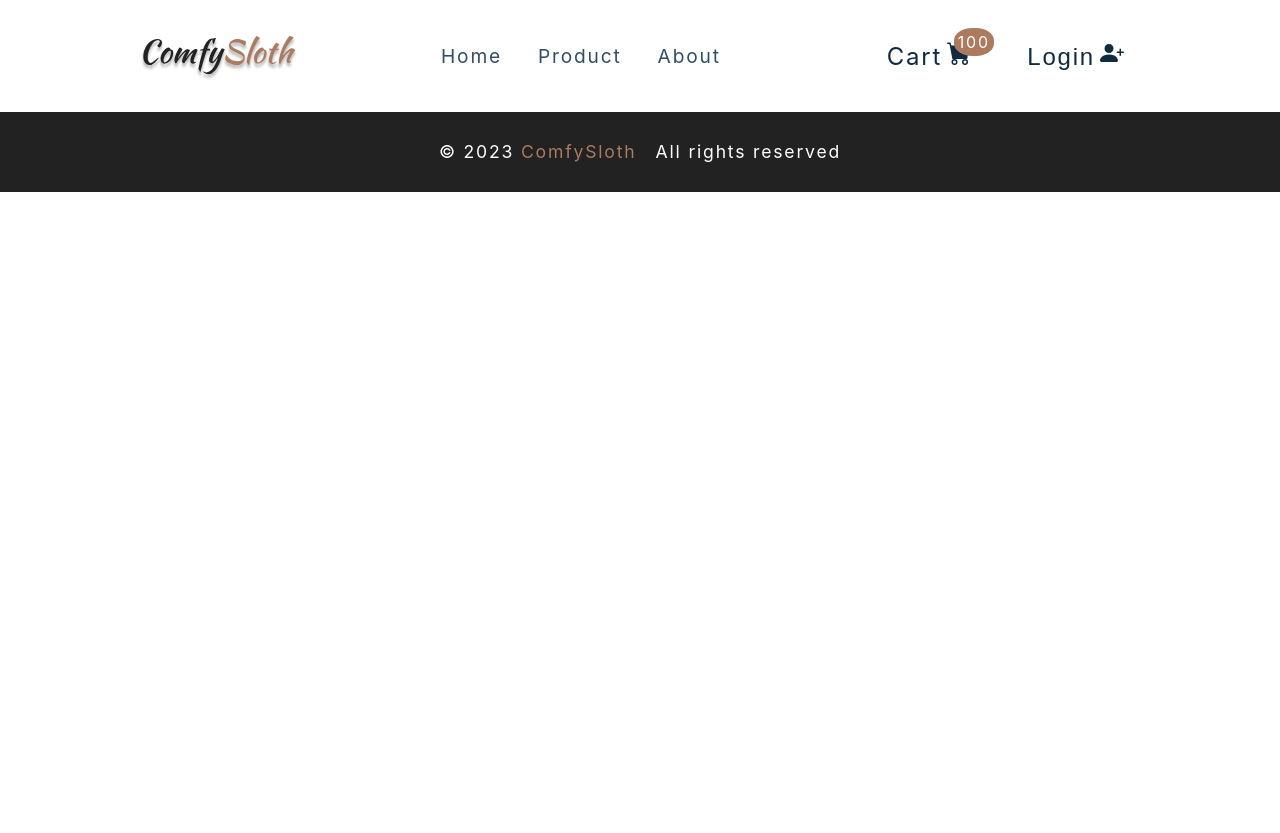
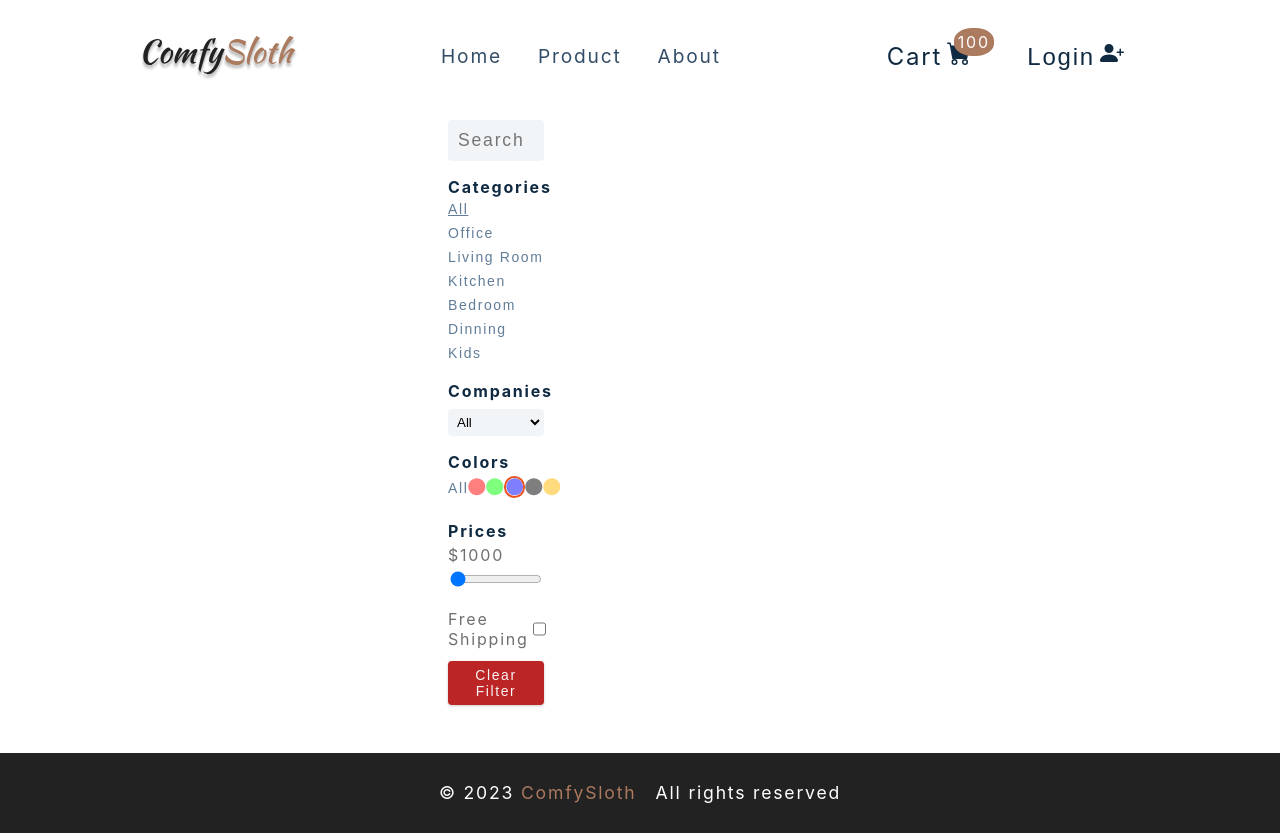
Before and after one commit to duynguyen19051997/Real-React-Project, a React (Create React App) app in the folder 14-comfy-sloth/: page /products in a window 1280 px wide. Before the commit the page ends 800 px from the top, so only its background shows below. Built offline with nearby package versions, Linux system fonts and the light colour scheme.

Commit message:
product filter

```diff
--- a/14-comfy-sloth/src/App.js
+++ b/14-comfy-sloth/src/App.js
@@ -4,13 +4,15 @@ import { Footer } from "./components/footer";
 import { Header } from "./components/header";
 import { Home } from "./pages/home";
 import "./App.css";
+import { Products } from "./pages/products";
 
 function App() {
   return (
     <div className="App">
       <Header />
       <Routes>
-        <Route exact path="/" element={<Home />} />
+        <Route path="/" element={<Home />} />
+        <Route exact path="/products" element={<Products />} />
       </Routes>
       <Footer />
     </div>
--- /dev/null
+++ b/14-comfy-sloth/src/components/productsFilter.js
@@ -0,0 +1,100 @@
+import React from "react";
+
+import { FaCircle } from "react-icons/fa";
+
+import classes from "./productsFilter.module.css";
+
+export const ProductsFilter = (props) => {
+  return (
+    <section className={classes["products_filter_container"]}>
+      <form className={classes["filter_form"]}>
+        <div className={classes["form_control"]}>
+          <input
+            type="text"
+            name="search"
+            placeholder="Search"
+            className={classes["search_input"]}
+          />
+        </div>
+        <div className={classes["form_control"]}>
+          <h5>categories</h5>
+          <button
+            className={`btn ${classes["btn_filter"]} ${classes["active"]}`}
+          >
+            All
+          </button>
+          <button className={`btn ${classes["btn_filter"]}`}>Office</button>
+          <button className={`btn ${classes["btn_filter"]}`}>
+            Living room
+          </button>
+          <button className={`btn ${classes["btn_filter"]}`}>kitchen</button>
+          <button className={`btn ${classes["btn_filter"]}`}>bedroom</button>
+          <button className={`btn ${classes["btn_filter"]}`}>dinning</button>
+          <button className={`btn ${classes["btn_filter"]}`}>kids</button>
+        </div>
+        <div className={classes["form_control"]}>
+          <h5>companies</h5>
+          <select>
+            <option defaultValue="0">All</option>
+            <option defaultValue="1">Macos</option>
+            <option defaultValue="2">Liddy</option>
+            <option defaultValue="3">ikea</option>
+            <option defaultValue="4">caressa</option>
+          </select>
+        </div>
+        <div className={classes["form_control"]}>
+          <h5>colors</h5>
+          <div className={classes["color_option"]}>
+            <button className={`btn ${classes["btn_filter"]}`}>All</button>
+            <button className={`btn ${classes["btn_filter"]}`}>
+              <FaCircle
+                className={classes["color_icon"]}
+                style={{ color: "#ff7e7e" }}
+              />
+            </button>
+            <button className={`btn ${classes["btn_filter"]}`}>
+              <FaCircle
+                className={classes["color_icon"]}
+                style={{ color: "#7eff7e" }}
+              />
+            </button>
+            <button className={`btn ${classes["btn_filter"]}`}>
+              <FaCircle
+                className={`${classes["color_icon"]} ${classes["active_color"]}`}
+                style={{ color: "#7e7eff" }}
+              />
+            </button>
+            <button className={`btn ${classes["btn_filter"]}`}>
+              <FaCircle
+                className={classes["color_icon"]}
+                style={{ color: "#7e7e7e" }}
+              />
+            </button>
+            <button className={`btn ${classes["btn_filter"]}`}>
+              <FaCircle
+                className={classes["color_icon"]}
+                style={{ color: "#ffdb7e" }}
+              />
+            </button>
+          </div>
+        </div>
+        <div className={classes["form_control"]}>
+          <h5>prices</h5>
+          <p>$1000</p>
+          <input type="range" name="price" min="0" max="32000" />
+        </div>
+        <div
+          className={`${classes["form_control"]} ${classes["form_control_inline"]}`}
+        >
+          <p>Free shipping</p>
+          <input type="checkbox" name="free_shipping"></input>
+        </div>
+        <div className={classes["form_control_inline"]}>
+          <button className={`btn ${classes["btn_clear_filter"]}`}>
+            Clear filter
+          </button>
+        </div>
+      </form>
+    </section>
+  );
+};
--- /dev/null
+++ b/14-comfy-sloth/src/components/productsFilter.module.css
@@ -0,0 +1,111 @@
+.products_filter_container {
+  width: 30%;
+  margin: 0 auto;
+  margin-bottom: 3rem;
+}
+
+.filter_form {
+  width: 25%;
+  display: flex;
+  flex-direction: column;
+}
+
+.form_control {
+  width: 100%;
+  display: flex;
+  flex-direction: column;
+  justify-content: space-around;
+  margin: 0.5rem auto;
+}
+
+.search_input {
+  padding: 0.5rem;
+  background: #f1f5f8;
+  border-radius: 0.25rem;
+  border-color: transparent;
+  letter-spacing: 1.8px;
+  font-size: 1.1rem;
+  color: #6e6f71;
+  outline: none;
+}
+
+.search_input:focus-visible {
+  border: 2px solid #e95420;
+}
+
+.form_control h5 {
+  font-size: 1rem;
+  letter-spacing: 1.8px;
+  text-transform: capitalize;
+  padding: 0.25rem 0;
+  display: contents;
+  color: #102a42;
+}
+
+.form_control p {
+  font-size: 1rem;
+  letter-spacing: 1.8px;
+  text-transform: capitalize;
+  padding: 0.25rem 0;
+  color: #6e6f71;
+  margin: 0;
+}
+
+.form_control select {
+  background-color: #f1f5f8;
+  border-radius: 0.25rem;
+  border-color: transparent;
+  padding: 0.25rem;
+  margin-top: 0.5rem;
+}
+
+.btn_filter {
+  text-align: left;
+  background-color: #ffff;
+  border: none;
+  box-shadow: none;
+  padding: 0.25rem 0;
+  text-transform: capitalize;
+  color: #617d98;
+}
+
+.btn_filter:link,
+.btn_filter:visited {
+}
+
+.btn_filter:hover,
+.btn_filter:active {
+  transform: scale(1);
+  text-decoration: underline;
+}
+
+.color_option {
+  width: 100%;
+  display: flex;
+  justify-content: space-around;
+}
+
+.color_icon {
+  font-size: 1.1rem;
+}
+
+.active {
+  text-decoration: underline;
+}
+
+.active_color {
+  border: 2px solid #e95420;
+  border-radius: 50%;
+}
+
+.btn_clear_filter {
+  text-transform: capitalize;
+  background-color: #bb2525 !important;
+  color: #fbf2f2;
+  padding: 0.25rem 0.5rem;
+}
+
+.form_control_inline {
+  display: flex;
+  flex-direction: row;
+}
--- /dev/null
+++ b/14-comfy-sloth/src/pages/products.js
@@ -0,0 +1,10 @@
+import React from "react";
+import { ProductsFilter } from "../components/productsFilter";
+
+export const Products = () => {
+  return (
+    <main>
+      <ProductsFilter />
+    </main>
+  );
+};
```
